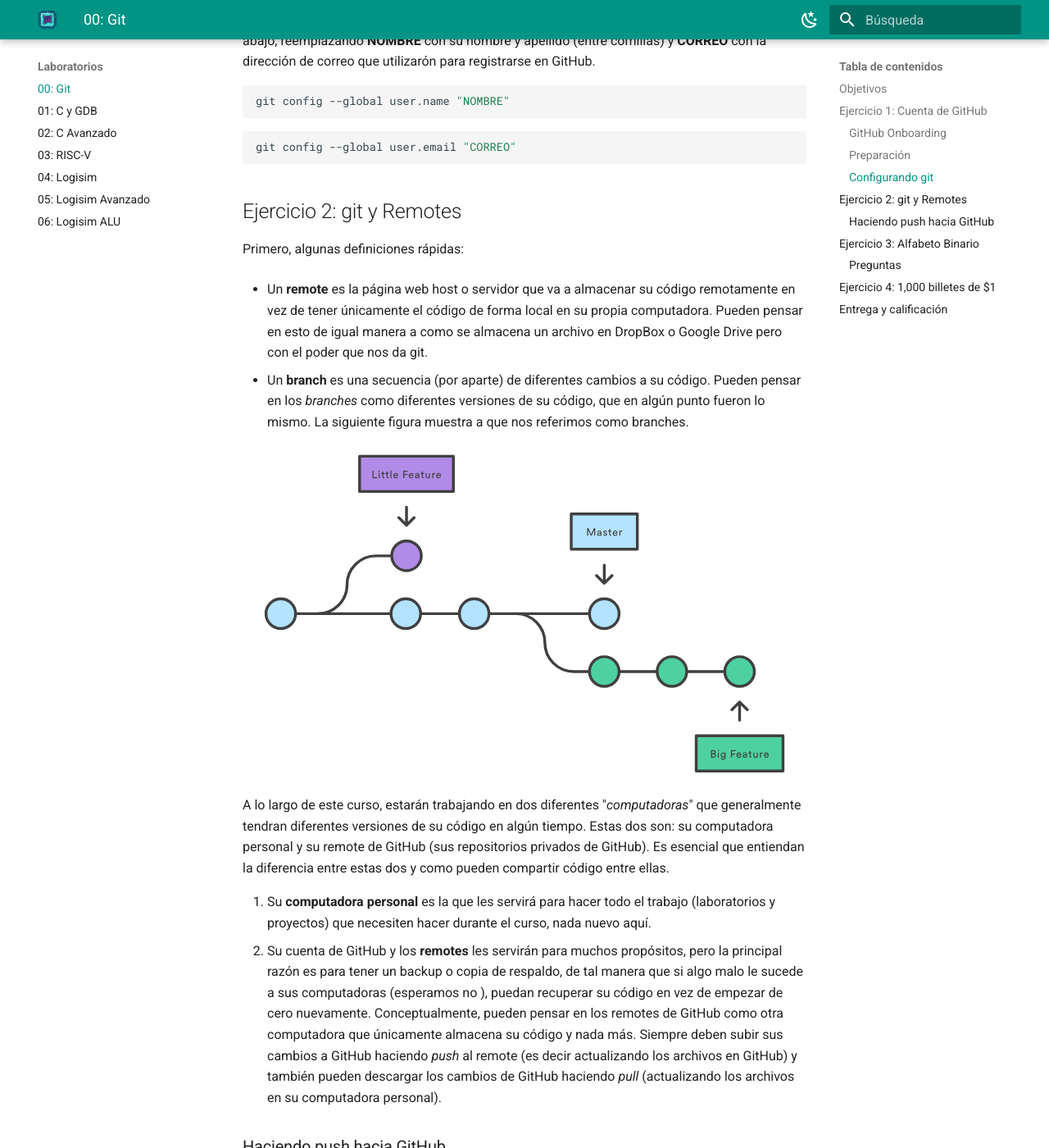
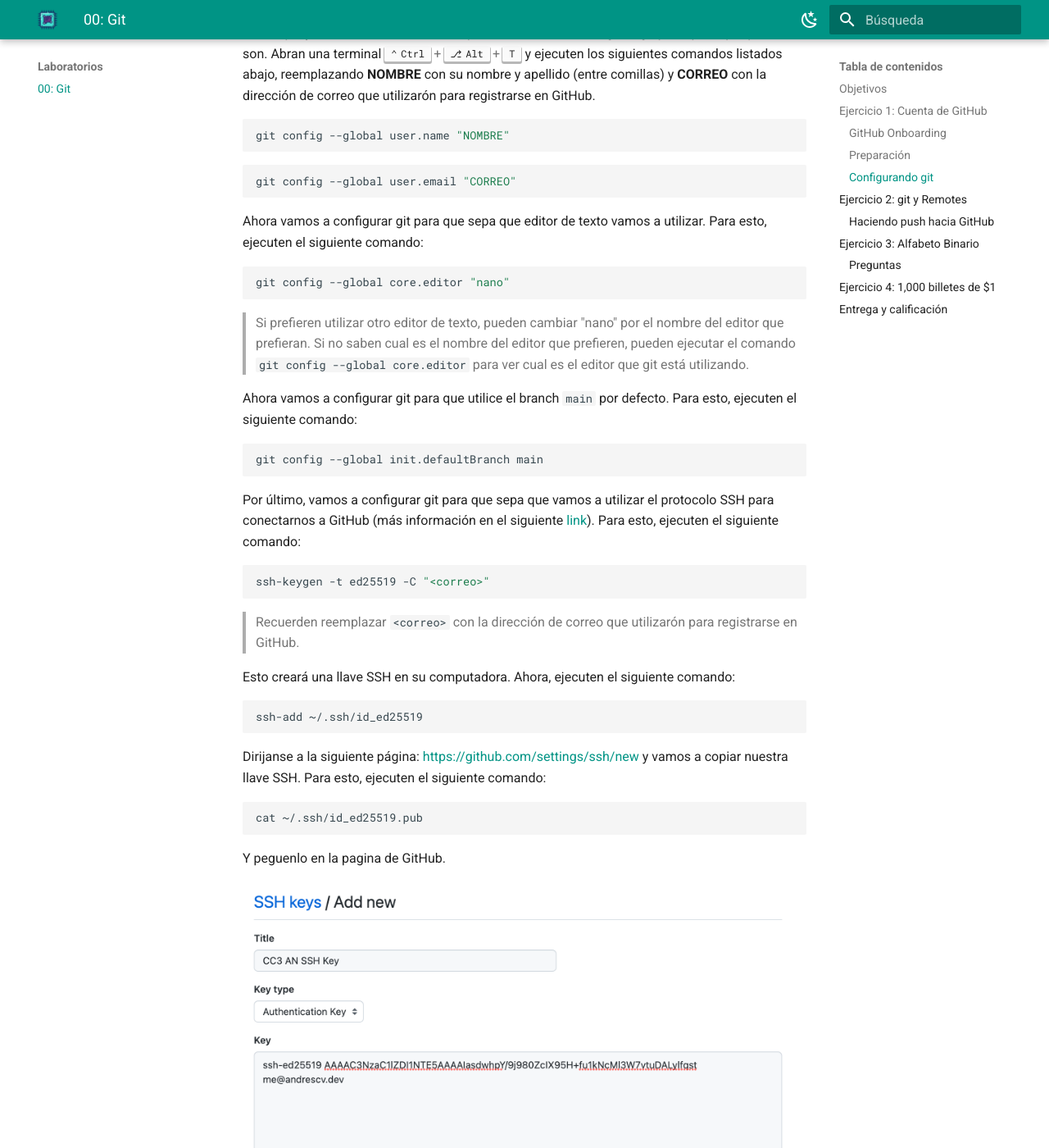
Before and after one commit to cc3-an-ug/webapp, an MkDocs documentation site: the page built from docs/labs/lab00.md, in a window 1280 px wide and 1400 px high, scrolled down 1554 px. Shown: the whole window at 82% size. Built offline with MkDocs 1.6.1 and Material for MkDocs 9.7.7, drawn with Linux system fonts in a browser that asks for light colours; emoji names are drawn with the system emoji font; some of the changed text lies outside the part shown.

Commit message:
docs: update lab 00 docs

````diff
--- a/docs/labs/lab00.md
+++ b/docs/labs/lab00.md
@@ -22,15 +22,17 @@
 
 ### Preparación
 
-Visiten este [link](https://classroom.github.com/a/1Ix7PBBh). Aquí encontrarán todos los archivos necesarios para completar este laboratorio. En esta página, encontrarán un botón que dice "Accept this assignment". Al presionar este botón, se creará automáticamente un repositorio en Github llamado `https://www.github.com/cc3-an/2022-lab00-git-<USUARIO>`. Noten que el "dueño" de este repositorio es un usuario llamado `cc3-an`, y el usuario de ustedes es únicamente el sufijo. De esta forma, nos encargamos de tener acceso siempre a su código.
+Visiten este [link](https://classroom.github.com/a/M0kENuj1). Aquí encontrarán todos los archivos necesarios para completar este laboratorio. En esta página, encontrarán un botón que dice "Accept this assignment". Al presionar este botón, se creará automáticamente un repositorio en Github llamado `https://www.github.com/cc3-an/2023-lab-00-git-<USUARIO>`. Noten que el "dueño" de este repositorio es un usuario llamado `cc3-an`, y el usuario de ustedes es únicamente el sufijo del nombre del repositorio. De esta forma, nos encargamos de tener acceso siempre a su código.
 
 **Nota**: Sepan de una vez que, si encontramos plagio en sus laboratorios, su nota será AUTOMÁTICAMENTE 0, sin posibilidad de cambiarla. De repetirse nuevamente este acontecimiento, el staff del curso organizará una reunión con ustedes y sus directores de carrera para contarles lo ocurrido y sancionarlos conforme al reglamento de la universidad.
 
 Después de realizar esto, en la máquina virtual (o sus propias computadoras) abran una terminal en el directorio que prefieran, y ejecuten el siguiente comando:
 
 ```sh
-git clone https://github.com/cc3-an/2022-lab00-git-<SU USUARIO DE GITHUB>
+git clone https://www.github.com/cc3-an/2023-lab-00-git-<USUARIO>
 ```
+
+> Recuerden reemplazar `<USUARIO>` con su nombre de usuario de GitHub.
 
 esto descargará en el directorio que escogieron todos los archivos base para este laboratorio.
 
@@ -47,6 +49,68 @@
 git config --global user.email "CORREO"
 ```
 
+Ahora vamos a configurar git para que sepa que editor de texto vamos a utilizar. Para esto, ejecuten el siguiente comando:
+
+```shell
+git config --global core.editor "nano"
+```
+
+> Si prefieren utilizar otro editor de texto, pueden cambiar "nano" por el nombre del editor que prefieran. Si no saben cual es el nombre del editor que prefieren, pueden ejecutar el comando `git config --global core.editor` para ver cual es el editor que git está utilizando.
+
+Ahora vamos a configurar git para que utilice el branch `main` por defecto. Para esto, ejecuten el siguiente comando:
+
+```shell
+
+git config --global init.defaultBranch main
+```
+
+Por último, vamos a configurar git para que sepa que vamos a utilizar el protocolo SSH para conectarnos a GitHub (más información en el siguiente [link](https://docs.github.com/en/authentication/connecting-to-github-with-ssh/generating-a-new-ssh-key-and-adding-it-to-the-ssh-agent)). Para esto, ejecuten el siguiente comando:
+
+```shell
+ssh-keygen -t ed25519 -C "<correo>"
+```
+
+> Recuerden reemplazar `<correo>` con la dirección de correo que utilizarón para registrarse en GitHub.
+
+Esto creará una llave SSH en su computadora. Ahora, ejecuten el siguiente comando:
+
+```shell
+
+ssh-add ~/.ssh/id_ed25519
+```
+
+Dirijanse a la siguiente página: [https://github.com/settings/ssh/new](https://github.com/settings/ssh/new) y vamos a copiar nuestra llave SSH. Para esto, ejecuten el siguiente comando:
+
+```shell
+cat ~/.ssh/id_ed25519.pub
+```
+
+Y peguenlo en la pagina de GitHub.
+
+![ssh](/assets/img/common/ssh.png)
+
+Ahora, vamos a probar que todo está funcionando correctamente. Para esto, ejecuten el siguiente comando:
+
+```shell
+ssh -T git@github.com
+```
+
+Puede que les salga un mensaje como el siguiente:
+
+```shell
+> The authenticity of host 'github.com (IP ADDRESS)' can't be established.
+> RSA key fingerprint is SHA256:nThbg6kXUpJWGl7E1IGOCspRomTxdCARLviKw6E5SY8.
+> Are you sure you want to continue connecting (yes/no)?
+```
+
+Si es así, escriban `yes` y presionen enter. Al finalizar les debería aparecer un mensaje como el siguiente:
+
+```shell
+Hi <USUARIO>! You've successfully authenticated, but GitHub does not provide shell access.
+```
+
+> `<USUARIO>` es su nombre de usuario de GitHub.
+
 ## Ejercicio 2: git y Remotes
 
 Primero, algunas definiciones rápidas:
@@ -60,7 +124,7 @@
 A lo largo de este curso, estarán trabajando en dos diferentes "_computadoras_" que generalmente tendran diferentes versiones de su código en algún tiempo. Estas dos son: su computadora personal y su remote de GitHub (sus repositorios privados de GitHub). Es esencial que entiendan la diferencia entre estas dos y como pueden compartir código entre ellas.
 
 1. Su **computadora personal** es la que les servirá para hacer todo el trabajo (laboratorios y proyectos) que necesiten hacer durante el curso, nada nuevo aquí.
-2. Su cuenta de GitHub y los **remotes** les servirán para muchos propósitos, pero la principal razón es para tener un backup o copia de respaldo, de tal manera que si algo malo le sucede a sus computadoras (esperamos no <i class="em em-wink"></i>), puedan recuperar su código en vez de empezar de cero nuevamente. Conceptualmente, pueden pensar en los remotes de GitHub como otra computadora que únicamente almacena su código y nada más. Siempre deben subir sus cambios a GitHub haciendo _push_ al remote (es decir actualizando los archivos en GitHub) y también pueden descargar los cambios de GitHub haciendo _pull_ (actualizando los archivos en su computadora personal).
+2. Su cuenta de GitHub y los **remotes** les servirán para muchos propósitos, pero la principal razón es para tener un backup o copia de respaldo, de tal manera que si algo malo le sucede a sus computadoras (esperamos no :v:), puedan recuperar su código en vez de empezar de cero nuevamente. Conceptualmente, pueden pensar en los remotes de GitHub como otra computadora que únicamente almacena su código y nada más. Siempre deben subir sus cambios a GitHub haciendo _push_ al remote (es decir actualizando los archivos en GitHub) y también pueden descargar los cambios de GitHub haciendo _pull_ (actualizando los archivos en su computadora personal).
 
 ### Haciendo push hacia GitHub
 
@@ -150,7 +214,7 @@
 ```shell
 git add ex3.txt
 git commit -m "ex3 complete"
-git push -u origin master
+git push -u origin main
 ```
 
 ## Ejercicio 4: 1,000 billetes de $1
@@ -169,9 +233,11 @@
 ```shell
 git add ex4.txt
 git commit -m "ex4 complete"
-git push -u origin master
+git push -u origin main
 ```
 
 ## Entrega y calificación
 
-Por favor subir el link de su repositorio al **GES**.
+Por favor subir el link de su repositorio al **GES**. Siempre es necesario que suban su repositorio al GES, incluso si no completaron todos los ejercicios, de lo contrario la nota será de 0 puntos.
+
+La calificación de este laboratorio será de 0 a 100 puntos, donde 100 puntos es la calificación máxima. La calificación se basará en la cantidad de ejercicios completados. Si tienen alguna duda sobre la calificación, por favor envíen un correo a los auxiliares.
--- a/mkdocs.yml
+++ b/mkdocs.yml
@@ -45,21 +45,14 @@
   - pymdownx.keys
   - pymdownx.arithmatex:
       generic: true
+  - pymdownx.emoji:
+      emoji_index: !!python/name:materialx.emoji.twemoji
+      emoji_generator: !!python/name:materialx.emoji.to_svg # TOC
 
-# TOC
+
 nav:
   - Inicio: index.md
   - Laboratorios:
       - "00: Git": labs/lab00.md
-      - "01: C y GDB": labs/lab01.md
-      - "02: C Avanzado": labs/lab02.md
-      - "03: RISC-V": labs/lab03.md
-      - "04: Logisim": labs/lab05.md
-      - "05: Logisim Avanzado": labs/lab06.md
-      - "06: Logisim ALU": labs/lab07.md
-  - Proyectos:
-      - "01: C y RISC-V": projects/pj01.md
-      - "02: CPU": projects/pj02.md
   - Tutoriales:
-      - "Autograders": tutorials/autograders.md
       - "Máquina Virtual": tutorials/install.md
````
Also changed, not shown: docs/tutorials/autograders.md (deleted, +0 -334 lines), docs/tutorials/install.md (+7 -17 lines), docs/assets/img/common/ssh.png (added), 1 other file.
